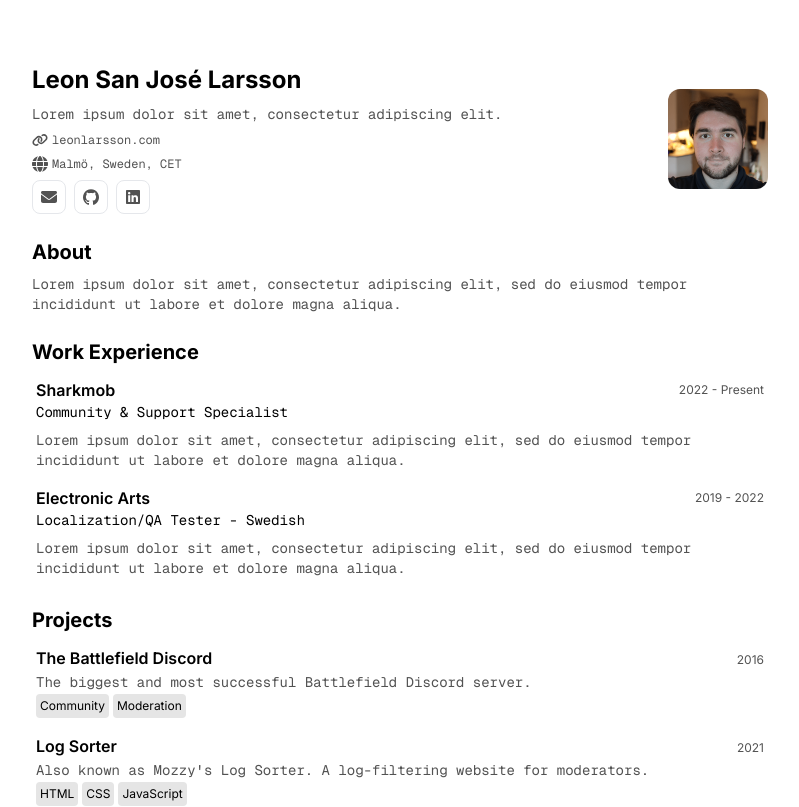
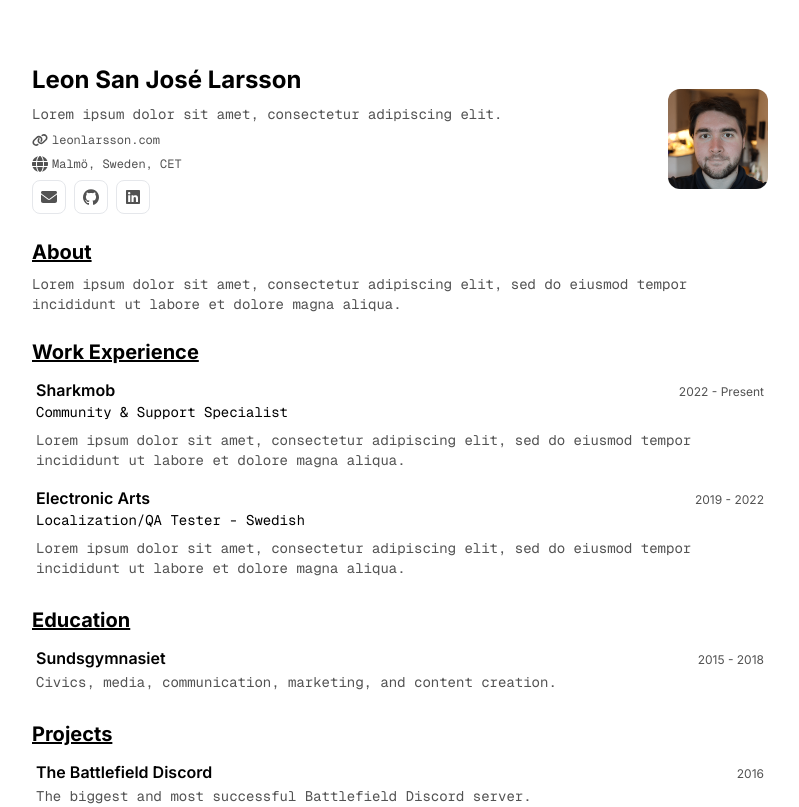
Before and after one commit to leonlarsson/leon-home, a Next.js app: page /cv-new in a window 1280 px wide. Shown: the top 807 px of the page, without its empty margins (240-1039 px from the left). Built offline with nearby package versions, Linux system fonts and the light colour scheme.

Commit message:
cv-new: add education
Underline section titles.

```diff
--- a/app/(cv-new)/cv-new/page.tsx
+++ b/app/(cv-new)/cv-new/page.tsx
@@ -52,13 +52,13 @@ export default () => {
 
       {/* About */}
       <div className="flex flex-col gap-2">
-        <h2 className="text-xl font-bold">About</h2>
+        <h2 className="text-xl font-bold underline">About</h2>
         <p className="font-geist-mono text-sm text-neutral-600">Lorem ipsum dolor sit amet, consectetur adipiscing elit, sed do eiusmod tempor incididunt ut labore et dolore magna aliqua.</p>
       </div>
 
       {/* Work */}
       <div className="flex flex-col gap-2">
-        <h2 className="text-xl font-bold">Work Experience</h2>
+        <h2 className="text-xl font-bold underline">Work Experience</h2>
         <div className="flex flex-col gap-2">
           {[
             {
@@ -77,10 +77,10 @@ export default () => {
               end: "2022",
             },
           ].map(({ title, company, companyUrl, description, start, end }) => (
-            <div key={title} className="flex flex-col gap-2 rounded-xl p-1 hover:bg-neutral-200">
+            <div key={title} className="flex flex-col gap-2 rounded-lg p-1 hover:bg-neutral-200">
               <div className="flex flex-col">
                 {/* Company and dates */}
-                <div className="flex items-center justify-between">
+                <div className="flex items-baseline justify-between">
                   <Link href={companyUrl} target="_blank" className="font-semibold hover:underline">
                     {company}
                   </Link>
@@ -101,15 +101,49 @@ export default () => {
         </div>
       </div>
 
+      {/* Education */}
+      <div className="flex flex-col gap-2">
+        <h2 className="text-xl font-bold underline">Education</h2>
+        <div className="flex flex-col gap-2">
+          {[
+            {
+              school: "Sundsgymnasiet",
+              schoolUrl: "https://vellinge.se/sundsgymnasiet/",
+              description: "Civics, media, communication, marketing, and content creation.",
+              start: "2015",
+              end: "2018",
+            },
+          ].map(({ school, schoolUrl, description, start, end }) => (
+            <div key={school} className="flex flex-col gap-[2px] rounded-lg p-1 hover:bg-neutral-200">
+              <div className="flex flex-col">
+                {/* School and dates */}
+                <div className="flex items-baseline justify-between">
+                  <Link href={schoolUrl} target="_blank" className="font-semibold hover:underline">
+                    {school}
+                  </Link>
+
+                  <span className="text-xs text-neutral-600">
+                    {start} - {end ?? "Present"}
+                  </span>
+                </div>
+              </div>
+
+              {/* Description */}
+              <p className="font-geist-mono text-sm text-neutral-600">{description}</p>
+            </div>
+          ))}
+        </div>
+      </div>
+
       {/* Projects */}
       <div className="flex flex-col gap-2">
-        <h2 className="text-xl font-bold">Projects</h2>
+        <h2 className="text-xl font-bold underline">Projects</h2>
 
         <div className="flex flex-col gap-2">
           {projects
             .filter(x => x.displayInCv)
             .map(({ name, shortDescription, slug, tags, year }) => (
-              <div className="group flex flex-col gap-[2px] rounded-xl p-1 hover:bg-neutral-200">
+              <div className="group flex flex-col gap-[2px] rounded-lg p-1 hover:bg-neutral-200">
                 <div className="flex items-baseline justify-between">
                   <Link href={`/projects/${slug}`} target="_blank" className="font-semibold hover:underline">
                     {name}
```
